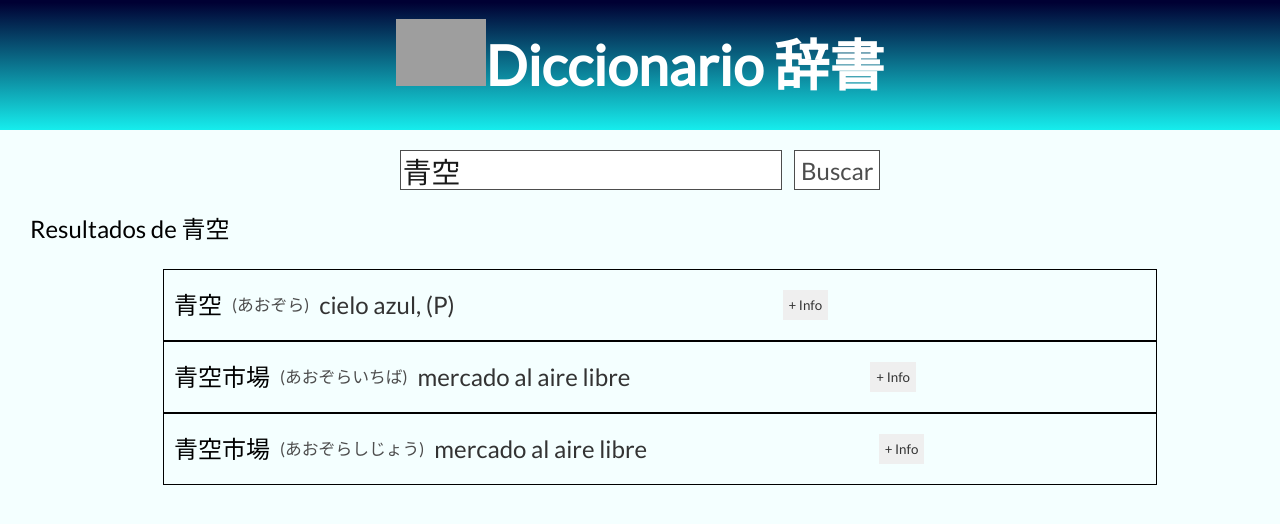
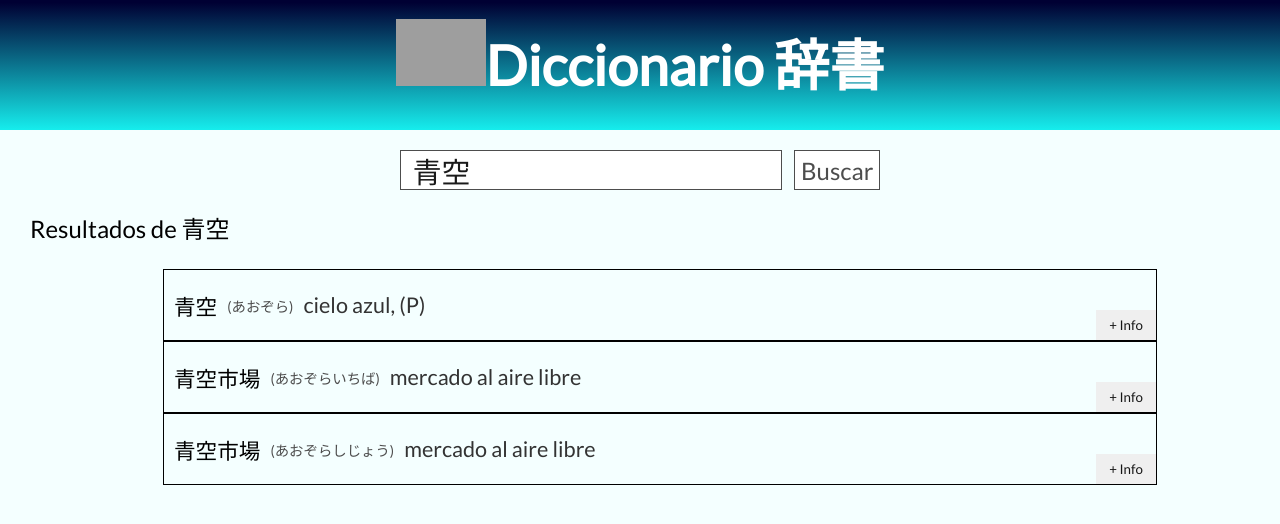
Before and after one commit to n-mann/Diccionario-INFO104-4, a Next.js app: page / in a window 1280 px wide. Both pictures are taken after a click on the button "Buscar". Shown: the top 524 px of the page. Built offline with nearby package versions, Linux system fonts and the light colour scheme; grey boxes are pictures that could not be loaded.

Commit message:
Un par de detalles

```diff
--- a/pages/index.js
+++ b/pages/index.js
@@ -24,17 +24,20 @@ const Resultado = (props) => {
           <li
             css={css`
               height: 70px;
+              /*line-height: 70px;*/
               width: 80%;
-              line-height: 70px;
+              flex-wrap: nowrap;
               display: flex;
               flex-direction: row;
               list-style-type: none;
+              align-items: center;
               justify-content: left;
               border: solid 1px;
             `}
           >
             <span
               css={css`
+                font-size: 0.9em;
                 text-indent: 10px;
                 color: black;
               `}
@@ -44,7 +47,7 @@ const Resultado = (props) => {
             <span
               css={css`
                 text-indent: 10px;
-                font-size: 0.7em;
+                font-size: 0.6em;
                 color: #4d4d4d;
               `}
             >
@@ -52,6 +55,7 @@ const Resultado = (props) => {
             </span>
             <span
               css={css`
+                font-size: 0.9em;
                 text-indent: 10px;
                 color: #333333;
               `}
@@ -60,7 +64,8 @@ const Resultado = (props) => {
             </span>
             <div
               css={css`
-                margin: auto;
+                margin-top: auto;
+                margin-left: auto;
                 align-self: right;
                 display: flex;
                 flex-direction: column;
@@ -69,9 +74,10 @@ const Resultado = (props) => {
             >
               <button
                 css={css`
+                  width: 60px;
                   height: 30px;
                   border: none;
-                  color: #333333;
+                  color: #151515;
                 `}
               >
                 + Info
@@ -108,6 +114,7 @@ const Query = (props) => {
     >
       <input
         css={css`
+          text-indent: 10px;
           border: 1px solid #4d4d4d;
           font-size: 1.2em;
           color: #1a1a1a;
```
